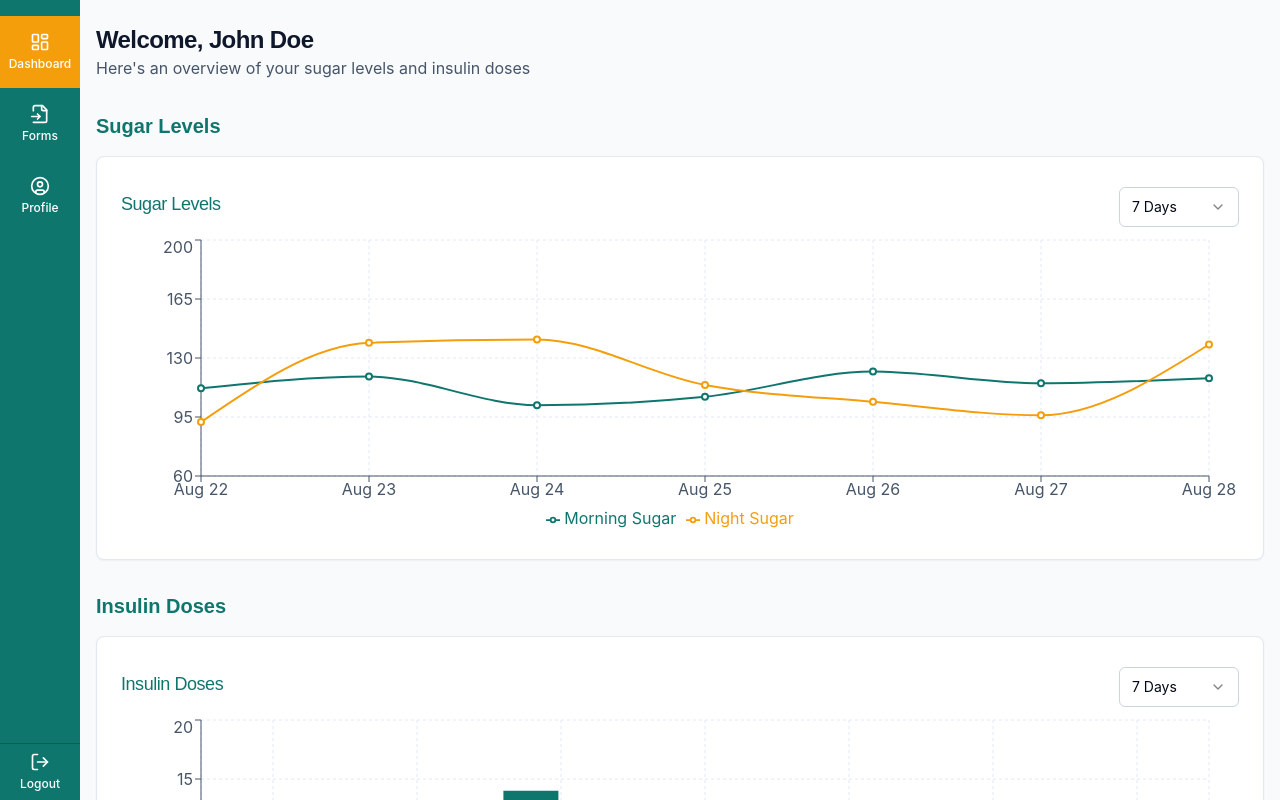
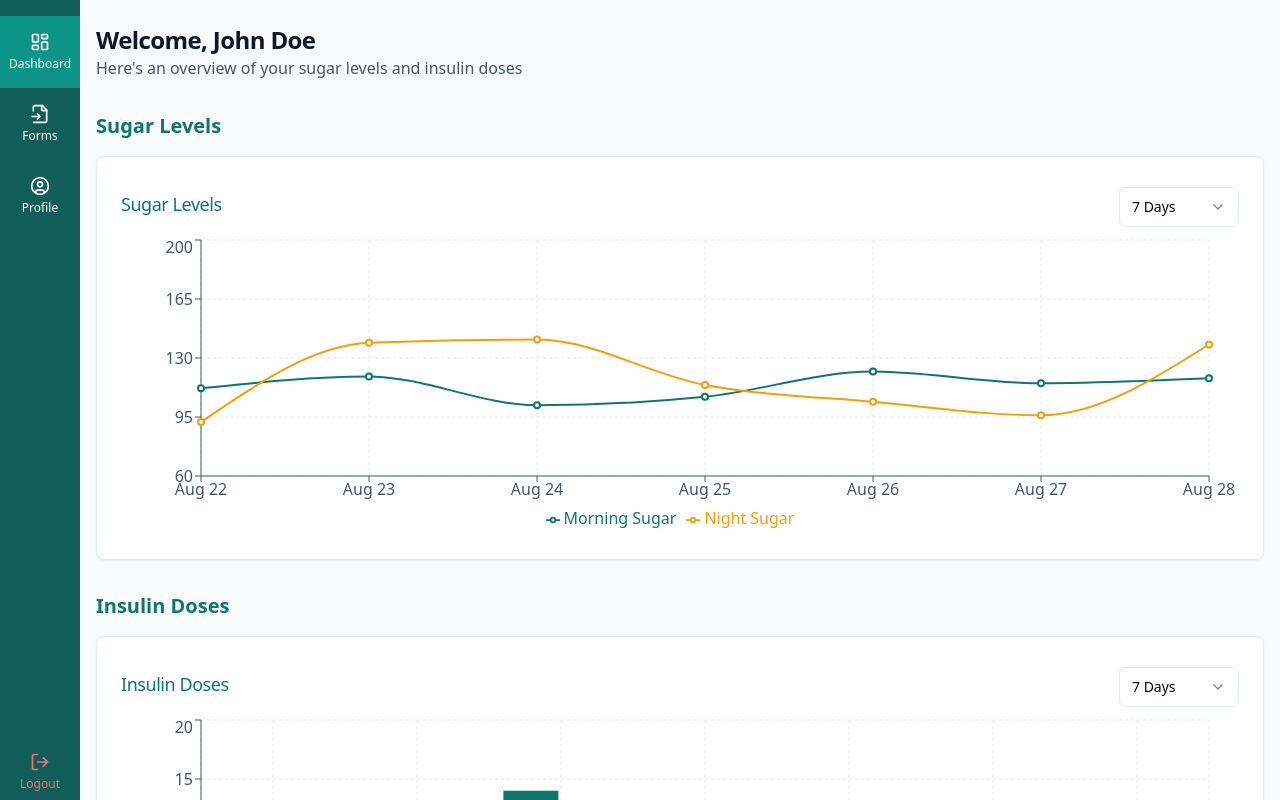
Before and after one commit to David-Getachew/Sugar-Insulin-Tracker-Automation-Webapp, a React (Vite) app: page /dashboard in a window 1280 px wide. Shown: the top 800 px of the page. Built offline with nearby package versions, Linux system fonts and the light colour scheme.

Commit message:
[dyad] Updating sidebar colors, button transitions, and logout button styling - wrote 3 file(s)

```diff
--- a/src/components/layout/MainLayout.tsx
+++ b/src/components/layout/MainLayout.tsx
@@ -30,17 +30,17 @@ const MainLayout = ({ children }: MainLayoutProps) => {
   return (
     <div className="min-h-screen bg-[#f9fafb] flex">
       {/* Sidebar */}
-      <div className="bg-[#0f766e] flex flex-col w-20 sticky top-0 h-screen">
+      <div className="bg-[#115e59] flex flex-col w-20 sticky top-0 h-screen">
         <nav className="flex-1 py-4">
           {navItems.map((item) => (
             <Link
               key={item.path}
               to={item.path}
               className={`
-                flex items-center justify-center px-2 py-4 text-sm font-medium transition-colors
+                flex items-center justify-center px-2 py-4 text-sm font-medium transition-colors duration-300
                 ${location.pathname === item.path
-                  ? "bg-[#f59e0b] text-white"
-                  : "text-white hover:bg-[#0d5c58]"
+                  ? "bg-[#0d9488] text-white"
+                  : "text-white hover:bg-[#136d66]"
                 }
               `}
             >
@@ -55,7 +55,7 @@ const MainLayout = ({ children }: MainLayoutProps) => {
         <div className="p-2 border-t border-[#0d5c58]">
           <Button
             variant="ghost"
-            className="w-full flex items-center justify-center p-2 hover:bg-[#0d5c58] text-white"
+            className="w-full flex items-center justify-center p-2 hover:bg-[#136d66] text-red-400 hover:text-white transition-colors duration-300"
             onClick={handleLogout}
           >
             <div className="flex flex-col items-center">
--- a/src/components/ui/button.tsx
+++ b/src/components/ui/button.tsx
@@ -5,15 +5,15 @@ import { cva, type VariantProps } from "class-variance-authority"
 import { cn } from "@/lib/utils"
 
 const buttonVariants = cva(
-  "inline-flex items-center justify-center whitespace-nowrap rounded-md text-sm font-medium ring-offset-background transition-colors focus-visible:outline-none focus-visible:ring-2 focus-visible:ring-ring focus-visible:ring-offset-2 disabled:pointer-events-none disabled:opacity-50",
+  "inline-flex items-center justify-center whitespace-nowrap rounded-md text-sm font-medium transition-all duration-300 focus-visible:outline-none focus-visible:ring-2 focus-visible:ring-ring focus-visible:ring-offset-2 disabled:pointer-events-none disabled:opacity-50",
   {
     variants: {
       variant: {
-        default: "bg-[#0f766e] text-white hover:bg-[#0d5c58]",
+        default: "bg-[#0f766e] text-white hover:bg-[#0d5c58] hover:text-white",
         destructive:
-          "bg-[#dc2626] text-white hover:bg-[#dc2626]/90",
+          "bg-[#dc2626] text-white hover:bg-[#dc2626]/90 hover:text-white",
         outline:
-          "border border-[#0f766e] text-[#0f766e] hover:bg-[#14b8a6]",
+          "border border-[#0f766e] text-[#0f766e] hover:bg-[#14b8a6] hover:text-white",
         secondary:
           "bg-white text-[#0f766e] border border-[#0f766e] hover:bg-[#14b8a6] hover:text-white",
         ghost: "hover:bg-[#14b8a6] hover:text-[#0f766e]",
--- a/src/globals.css
+++ b/src/globals.css
@@ -1,8 +1,6 @@
 @tailwind base;
 @tailwind components;
 @tailwind utilities;
-
-@import url('https://fonts.googleapis.com/css2?family=Inter:wght@400;500;600;700&family=Poppins:wght@600;700&family=Roboto:wght@400;500&family=JetBrains+Mono:wght@400;500;600&display=swap');
 
 @layer base {
   :root {
@@ -75,76 +73,30 @@
 
   body {
     @apply bg-background text-foreground;
-    font-family: 'Inter', sans-serif;
-  }
-
-  h1, h2, h3, h4, h5, h6 {
-    font-family: 'Poppins', sans-serif;
-  }
-
-  .data-number {
-    font-family: 'JetBrains Mono', monospace;
   }
 }
 
 /* Custom styles for the new theme */
-.bg-primary {
-  background-color: #0f766e;
+.bg-sidebar {
+  background-color: #115e59;
 }
 
-.bg-primary-light {
-  background-color: #14b8a6;
+.bg-sidebar-hover {
+  background-color: #136d66;
 }
 
-.bg-primary-dark {
-  background-color: #0d5c58;
+.bg-sidebar-active {
+  background-color: #0d9488;
+}
+
+.text-accent {
+  color: #f59e0b;
 }
 
 .bg-accent {
   background-color: #f59e0b;
 }
 
-.bg-background-light {
-  background-color: #f9fafb;
+.hover\:bg-accent:hover {
+  background-color: #f59e0b;
 }
-
-.text-primary {
-  color: #0f766e;
-}
-
-.text-primary-light {
-  color: #14b8a6;
-}
-
-.text-primary-dark {
-  color: #0d5c58;
-}
-
-.text-accent {
-  color: #f59e0b;
-}
-
-.text-background-light {
-  color: #f9fafb;
-}
-
-.text-primary-text {
-  color: #0f172a;
-}
-
-.text-secondary-text {
-  color: #475569;
-}
-
-.border-light {
-  border-color: #e2e8f0;
-}
-
-.border-input {
-  border-color: #cbd5e1;
-}
-
-.focus-primary:focus {
-  outline: 2px solid #0f766e;
-  outline-offset: 2px;
-}
```
